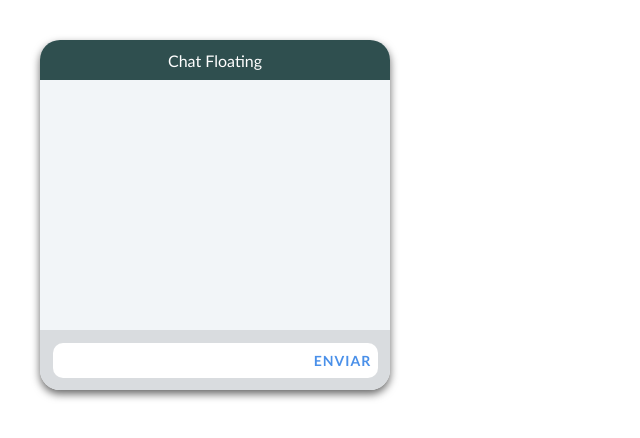
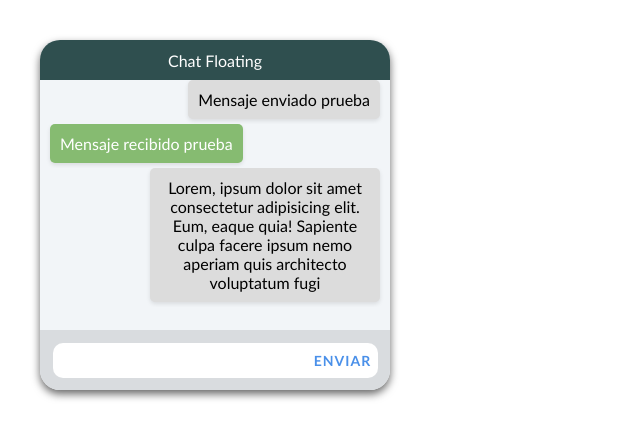
Before and after one commit to matias-rolon/chat-socket-TecN5, a React (Vite) app: page / in a window 1280 px wide. Shown: the top 438 px of the page, without its empty margins (0-640 px from the left). Built offline with nearby package versions, Linux system fonts and the light colour scheme.

Commit message:
creacion de los mensajes

```diff
--- a/src/ChatCard.tsx
+++ b/src/ChatCard.tsx
@@ -1,10 +1,15 @@
 import './index.css'
+import { Messages } from './components/Messages';
 
 export const ChatCard = () => {
     return (
         <div className='chat-card'>
             <span className='label'>Chat Floating</span>
-            <div className='chat'></div>
+            <div className='chat'>
+                <Messages type='sender' message='Mensaje enviado prueba' />
+                <Messages type='reciber' message='Mensaje recibido prueba' />
+                <Messages type='sender' message='Lorem, ipsum dolor sit amet consectetur adipisicing elit. Eum, eaque quia! Sapiente culpa facere ipsum nemo aperiam quis architecto voluptatum fugi' />
+            </div>
             <div className="content">
                 <input type="text" className="input"/>
                 <button className='button'>Enviar</button>
--- /dev/null
+++ b/src/components/Messages.tsx
@@ -0,0 +1,17 @@
+import './styles/message.css'
+
+interface Props{
+    type: string;
+    message: string;
+    user?: string;
+}
+
+export const Messages = ({ message, type }: Props) => {
+  return (
+    <div className="messages-container">
+        <div className={`message ${type === 'sender' ? 'your-message' : 'other-message'}`}>
+            { message }
+        </div>
+    </div>
+  )
+}
--- /dev/null
+++ b/src/components/styles/message.css
@@ -0,0 +1,28 @@
+.messages-container {
+    display: flex;
+    flex-direction: column-reverse;
+    overflow-y: auto;
+    max-height: 400px;
+}
+
+.message {
+    padding: 10px;
+    margin-bottom: 5px;
+    border-radius: 5px;
+    box-shadow: 0 2px 4px rgba(0, 0, 0, 0.1);
+    max-width: 60%;
+    word-wrap: break-word;
+    margin-left: 10px;
+    margin-right: 10px;
+}
+
+.your-message {
+    background-color: #DCDCDC;
+    align-self: flex-end;
+}
+
+.other-message {
+    background-color: #86bb71;
+    color: #fff;
+    align-self: flex-start;
+}
--- a/src/index.css
+++ b/src/index.css
@@ -7,7 +7,7 @@
     background-color: #f2f5f8;
     height: 350px;
     width: 350px;
-    box-shadow: 0px 4px 8px rgba(0, 0, 0, 0.6); /* Aquí ajustas los valores para obtener la sombra deseada */
+    box-shadow: 0px 4px 8px rgba(0, 0, 0, 0.6);
 }
 
 .label {
@@ -23,12 +23,12 @@
 }
 
 .chat{
+  position: relative;
   width: 350px;
   height: 250px;
 }
 
 .content {
-
     height: 60PX;
     border-bottom-left-radius: 20px;
     border-bottom-right-radius: 20px;
@@ -46,7 +46,6 @@
     width: 250px;
     padding: 5px;
     padding-right: 70px;
-    overflow-x: hidden;
     border: none;
     outline: none;
 }
@@ -60,7 +59,6 @@
     letter-spacing: 1px;
     border: none;
     color: #4A90E9;
-    transition: background .2s ease;
     cursor:pointer;
     &:hover {
       opacity: 0.5;
```
